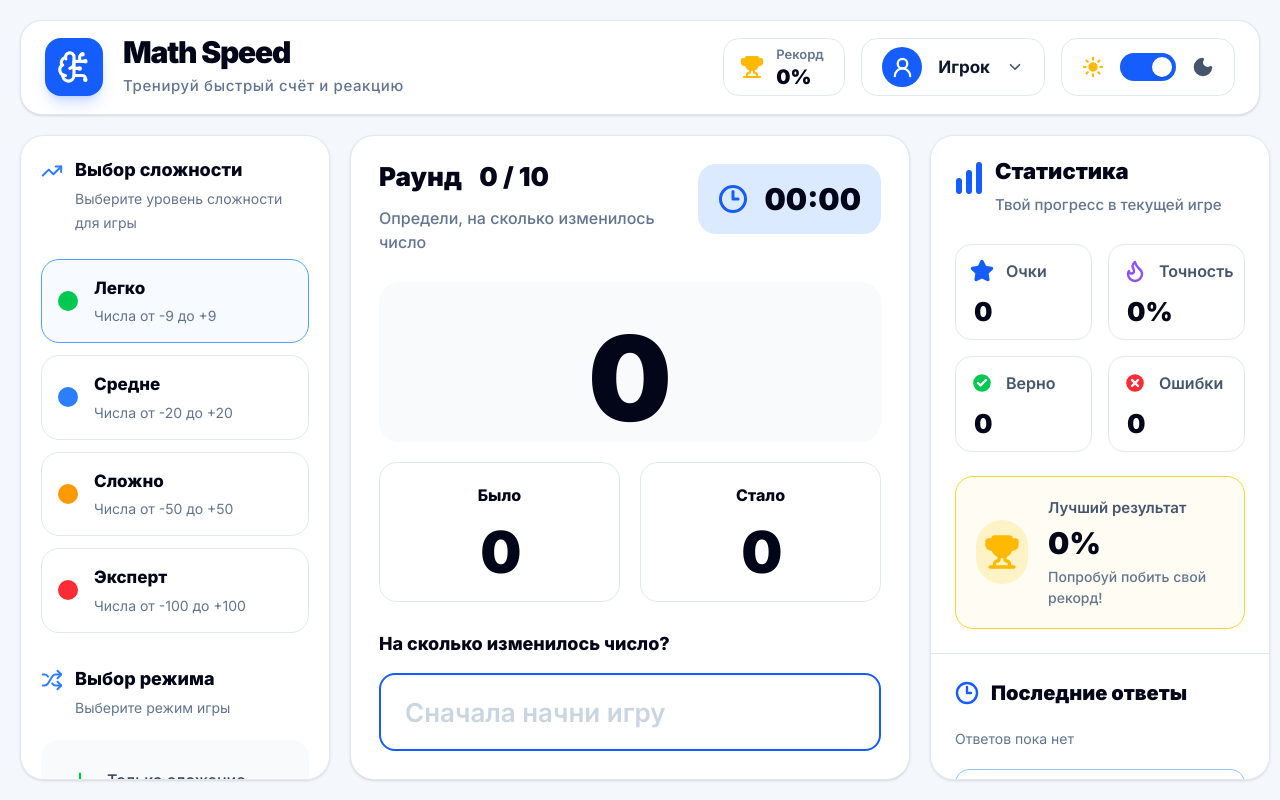
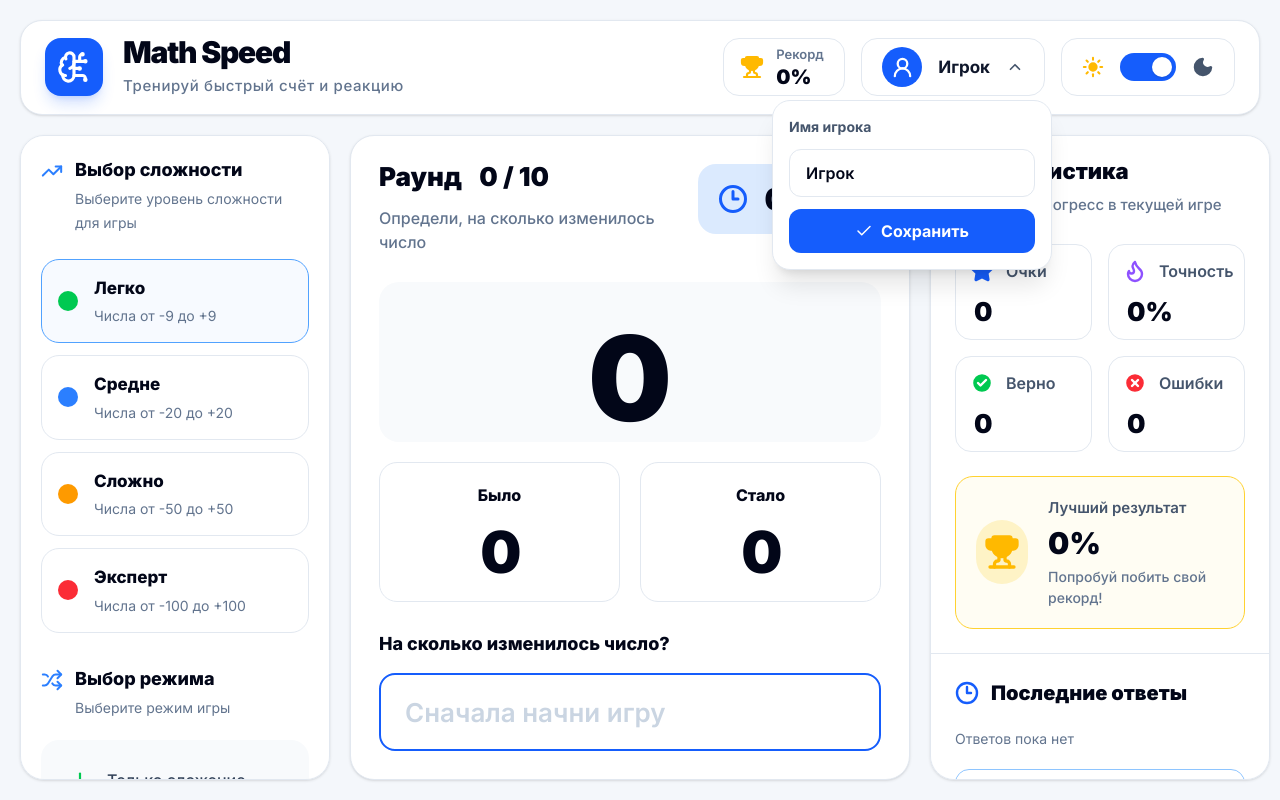
Before and after one commit to AbduLLa-proger/math-speed-game, a React (Vite) app: page / in a window 1280 px wide. Both pictures are taken after a click on the button "Игрок". Built offline with nearby package versions, Linux system fonts and the light colour scheme.

Commit message:
Add local player profile

```diff
--- a/src/App.tsx
+++ b/src/App.tsx
@@ -24,7 +24,17 @@ type BestResults = {
 };
 type AnswerStatus = "idle" | "correct" | "incorrect";
 
+const PLAYER_NAME_KEY = "math-speed-player-name";
+
 const BEST_RESULTS_KEY = "math-speed-best-results";
+
+const getInitialPlayerName = (): string => {
+  try {
+    return localStorage.getItem(PLAYER_NAME_KEY) || "Игрок";
+  } catch {
+    return "Игрок";
+  }
+};
 
 const getInitialBestResults = (): BestResults => {
   try {
@@ -77,6 +87,7 @@ export const App = () => {
   const [isDarkMode, setIsDarkMode] = useState(false);
   const [elapsedSeconds, setElapsedSeconds] = useState(0);
   const [isHistoryOpen, setIsHistoryOpen] = useState(false);
+  const [playerName, setPlayerName] = useState(getInitialPlayerName);
 
   const [selectedGameType, setSelectedGameType] =
     useState<GameType>("practice");
@@ -121,6 +132,20 @@ export const App = () => {
     setFeedbackMessage("");
     setTotalAttempts(0);
     setIsGameOver(false);
+  };
+
+  const handlePlayerNameChange = (name: string) => {
+    const trimmedName = name.trim();
+
+    if (!trimmedName) return;
+
+    setPlayerName(trimmedName);
+
+    try {
+      localStorage.setItem(PLAYER_NAME_KEY, trimmedName);
+    } catch {
+      console.error("Не удалось сохранить имя игрока");
+    }
   };
 
   const handleAnswerChange = (value: string) => {
@@ -296,6 +321,8 @@ export const App = () => {
           isDarkMode={isDarkMode}
           bestResult={bestResult}
           onToggleTheme={handleToggleTheme}
+          playerName={playerName}
+          onPlayerNameChange={handlePlayerNameChange}
         />
 
         <section className="game-layout mt-5 grid grid-cols-1 gap-5 lg:grid-cols-[300px_minmax(0,1fr)] xl:min-h-0 xl:flex-1 xl:grid-cols-[310px_minmax(560px,1fr)_340px]">
--- a/src/components/Header.tsx
+++ b/src/components/Header.tsx
@@ -1,3 +1,4 @@
+import { useState } from "react";
 import {
   BrainCircuit,
   ChevronDown,
@@ -5,19 +6,40 @@ import {
   Sun,
   Trophy,
   UserRound,
+  Check,
 } from "lucide-react";
 
 type HeaderProps = {
   isDarkMode: boolean;
+  bestResult: string;
+  playerName: string;
   onToggleTheme: () => void;
-  bestResult: string;
+  onPlayerNameChange: (name: string) => void;
 };
 
 export const Header = ({
   isDarkMode,
   bestResult,
+  playerName,
   onToggleTheme,
+  onPlayerNameChange,
 }: HeaderProps) => {
+  const [isPlayerMenuOpen, setIsPlayerMenuOpen] = useState(false);
+  const [draftPlayerName, setDraftPlayerName] = useState(playerName);
+
+  const handleTogglePlayerMenu = () => {
+    setDraftPlayerName(playerName);
+    setIsPlayerMenuOpen((previousValue) => !previousValue);
+  };
+
+  const handleSavePlayerName = () => {
+    const trimmedName = draftPlayerName.trim();
+
+    if (!trimmedName) return;
+
+    onPlayerNameChange(trimmedName);
+    setIsPlayerMenuOpen(false);
+  };
   return (
     <header
       className={`flex min-h-[90px] flex-col gap-4 rounded-[22px] border p-4 shadow-sm transition md:flex-row md:items-center md:justify-between lg:px-6 ${
@@ -89,6 +111,8 @@ export const Header = ({
 
         <button
           type="button"
+          onClick={handleTogglePlayerMenu}
+          aria-expanded={isPlayerMenuOpen}
           className={`flex h-[54px] shrink-0 cursor-pointer items-center gap-3 rounded-2xl border px-3 transition lg:h-[58px] lg:gap-4 lg:px-5 ${
             isDarkMode
               ? "border-slate-700 bg-slate-800 hover:bg-slate-700"
@@ -100,19 +124,66 @@ export const Header = ({
           </div>
 
           <span
-            className={`hidden text-[15px] font-bold sm:inline lg:text-[17px] ${
+            className={`hidden max-w-[130px] truncate text-[15px] font-bold sm:inline lg:text-[17px] ${
               isDarkMode ? "text-white" : "text-slate-900"
             }`}
           >
-            Игрок
+            {playerName}
           </span>
 
           <ChevronDown
             size={18}
-            className={isDarkMode ? "text-slate-300" : "text-slate-600"}
+            className={`transition ${
+              isPlayerMenuOpen ? "rotate-180" : ""
+            } ${isDarkMode ? "text-slate-300" : "text-slate-600"}`}
             strokeWidth={2.2}
           />
         </button>
+
+        {isPlayerMenuOpen && (
+          <div
+            className={`absolute right-57 top-[100px] z-40 w-[280px] rounded-[18px] border p-4 shadow-xl ${
+              isDarkMode
+                ? "border-slate-700 bg-slate-900"
+                : "border-slate-200 bg-white"
+            }`}
+          >
+            <p
+              className={`text-sm font-bold ${
+                isDarkMode ? "text-slate-300" : "text-slate-600"
+              }`}
+            >
+              Имя игрока
+            </p>
+
+            <input
+              type="text"
+              value={draftPlayerName}
+              maxLength={20}
+              onChange={(event) => setDraftPlayerName(event.target.value)}
+              onKeyDown={(event) => {
+                if (event.key === "Enter") {
+                  handleSavePlayerName();
+                }
+              }}
+              className={`mt-3 h-12 w-full rounded-[12px] border px-4 font-semibold outline-none transition focus:border-blue-500 ${
+                isDarkMode
+                  ? "border-slate-600 bg-slate-800 text-white"
+                  : "border-slate-200 bg-white text-slate-950"
+              }`}
+            />
+
+            <button
+              type="button"
+              onClick={handleSavePlayerName}
+              disabled={!draftPlayerName.trim()}
+              className="mt-3 flex h-11 w-full cursor-pointer items-center justify-center gap-2 rounded-[12px] bg-blue-600 font-bold text-white transition hover:bg-blue-700 disabled:cursor-not-allowed disabled:opacity-50"
+            >
+              <Check size={18} />
+              Сохранить
+            </button>
+          </div>
+        )}
 
         <button
           type="button"
```
